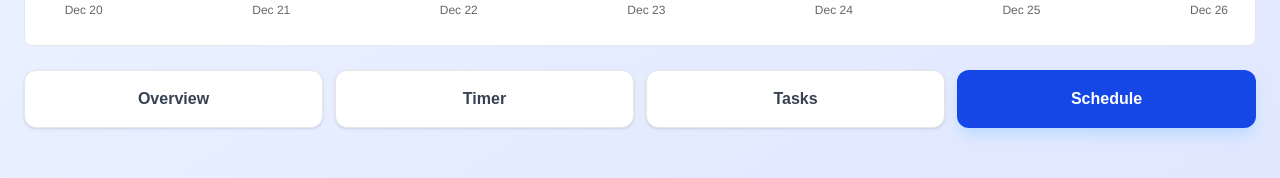
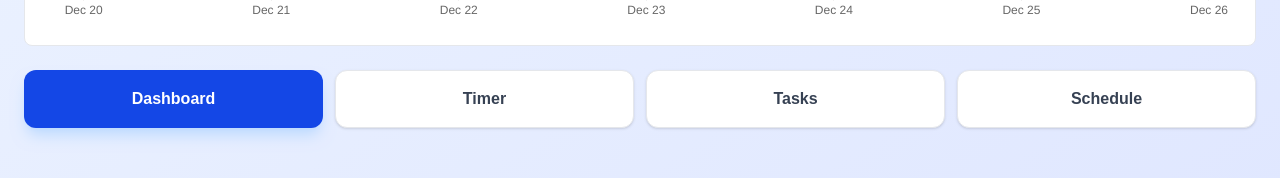
Before and after one commit to kevinthai256/StudyBuddy, a Next.js app: page /dashboard in a window 1280 px wide. Shown: the part 592-770 px from the top of the page. Built offline with nearby package versions, Linux system fonts and the light colour scheme; no server answers.

Commit message:
Navigation buttons

```diff
--- a/app/dashboard/page.tsx
+++ b/app/dashboard/page.tsx
@@ -267,9 +267,9 @@ function StudyDashboardContent() {
           <div className="grid grid-cols-2 md:grid-cols-4 gap-3 mt-6">
           <Link
             href="/dashboard"
-            className="flex items-center justify-center px-4 py-4 rounded-xl font-black transition-all bg-white text-gray-700 border border-gray-200 shadow-sm hover:bg-gray-50 active:scale-95 text-sm sm:text-base"
+            className="flex items-center justify-center px-4 py-4 rounded-xl font-black transition-all bg-blue-700 text-white shadow-lg shadow-blue-200 active:scale-95 text-sm sm:text-base"
           >
-            Overview
+            Dashboard
           </Link>
           <Link
             href="/timer"
@@ -285,7 +285,7 @@ function StudyDashboardContent() {
           </Link>
           <Link
             href="/schedule"
-            className="flex items-center justify-center px-4 py-4 rounded-xl font-black transition-all bg-blue-700 text-white shadow-lg shadow-blue-200 active:scale-95 text-sm sm:text-base"
+            className="flex items-center justify-center px-4 py-4 rounded-xl font-black transition-all bg-white text-gray-700 border border-gray-200 shadow-sm hover:bg-gray-50 active:scale-95 text-sm sm:text-base"
           >
             Schedule
           </Link>
--- a/app/timer/page.tsx
+++ b/app/timer/page.tsx
@@ -189,11 +189,11 @@ function StudyTimerContent() {
             href="/dashboard"
             className="flex items-center justify-center px-4 py-4 rounded-xl font-black transition-all bg-white text-gray-700 border border-gray-200 shadow-sm hover:bg-gray-50 active:scale-95 text-sm sm:text-base"
           >
-            Overview
+            Dashboard
           </Link>
           <Link
             href="/timer"
-            className="flex items-center justify-center px-4 py-4 rounded-xl font-black transition-all bg-white text-gray-700 border border-gray-200 shadow-sm hover:bg-gray-50 active:scale-95 text-sm sm:text-base"
+            className="flex items-center justify-center px-4 py-4 rounded-xl font-black transition-all bg-blue-700 text-white shadow-lg shadow-blue-200 active:scale-95 text-sm sm:text-base"
           >
             Timer
           </Link>
@@ -205,7 +205,7 @@ function StudyTimerContent() {
           </Link>
           <Link
             href="/schedule"
-            className="flex items-center justify-center px-4 py-4 rounded-xl font-black transition-all bg-blue-700 text-white shadow-lg shadow-blue-200 active:scale-95 text-sm sm:text-base"
+            className="flex items-center justify-center px-4 py-4 rounded-xl font-black transition-all bg-white text-gray-700 border border-gray-200 shadow-sm hover:bg-gray-50 active:scale-95 text-sm sm:text-base"
           >
             Schedule
           </Link>
--- a/app/todos/page.tsx
+++ b/app/todos/page.tsx
@@ -144,7 +144,7 @@ function StudyTodosContent() {
             href="/dashboard"
             className="flex items-center justify-center px-4 py-4 rounded-xl font-black transition-all bg-white text-gray-700 border border-gray-200 shadow-sm hover:bg-gray-50 active:scale-95 text-sm sm:text-base"
           >
-            Overview
+            Dashboard
           </Link>
           <Link
             href="/timer"
@@ -154,13 +154,13 @@ function StudyTodosContent() {
           </Link>
           <Link
             href="/todos"
-            className="flex items-center justify-center px-4 py-4 rounded-xl font-black transition-all bg-white text-gray-700 border border-gray-200 shadow-sm hover:bg-gray-50 active:scale-95 text-sm sm:text-base"
+            className="flex items-center justify-center px-4 py-4 rounded-xl font-black transition-all bg-blue-700 text-white shadow-lg shadow-blue-200 active:scale-95 text-sm sm:text-base"
           >
             Tasks
           </Link>
           <Link
             href="/schedule"
-            className="flex items-center justify-center px-4 py-4 rounded-xl font-black transition-all bg-blue-700 text-white shadow-lg shadow-blue-200 active:scale-95 text-sm sm:text-base"
+            className="flex items-center justify-center px-4 py-4 rounded-xl font-black transition-all bg-white text-gray-700 border border-gray-200 shadow-sm hover:bg-gray-50 active:scale-95 text-sm sm:text-base"
           >
             Schedule
           </Link>
```
